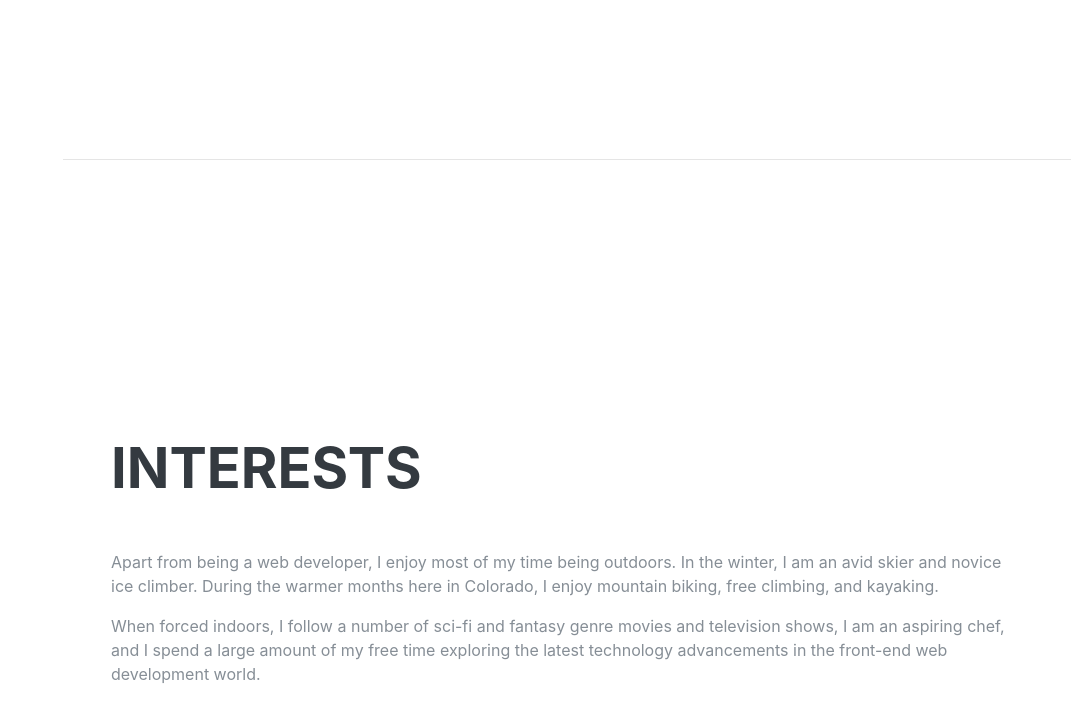
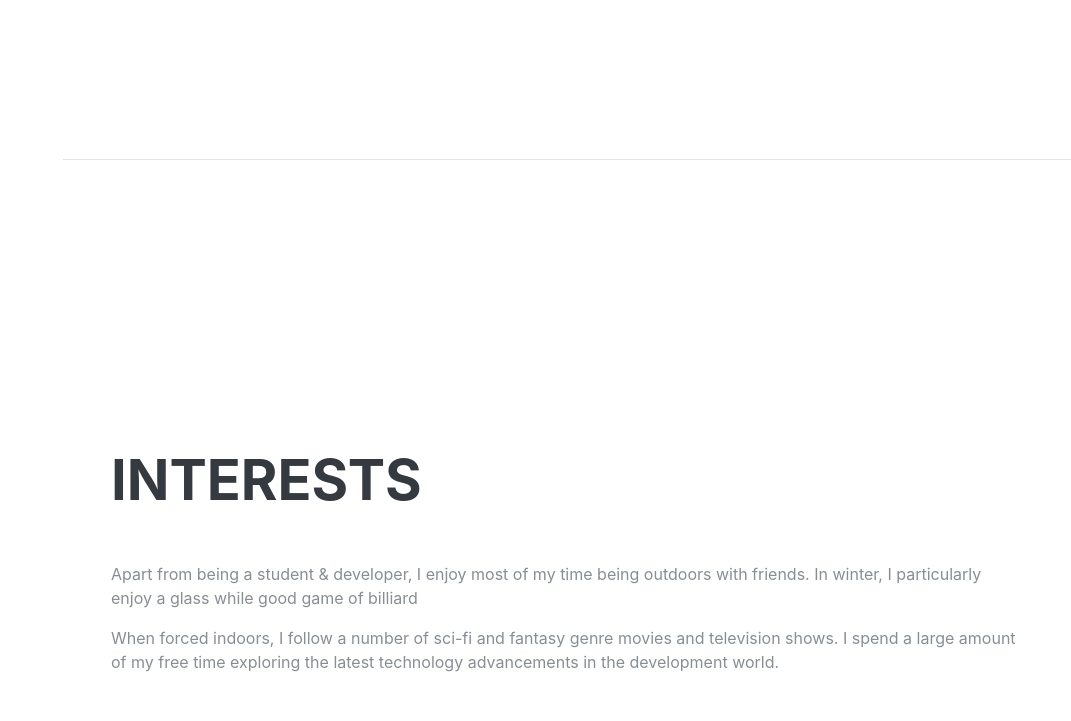
Before and after one commit to Ewskr0/resume, a plain HTML site: page index.html in a window 1280 px wide. Shown: the part 3443-4164 px from the top of the page, without its empty margins (209-1280 px from the left). Drawn offline with Linux system fonts and the light colour scheme; a web font is replaced by a local one.

Commit message:
improving interests

```diff
--- a/index.html
+++ b/index.html
@@ -273,12 +273,11 @@
     <section class="resume-section p-3 p-lg-5 d-flex align-items-center" id="interests">
       <div class="w-100">
         <h2 class="mb-5">Interests</h2>
-        <p>Apart from being a web developer, I enjoy most of my time being outdoors. In the winter, I am an avid skier
-          and novice ice climber. During the warmer months here in Colorado, I enjoy mountain biking, free climbing,
-          and kayaking.</p>
-        <p class="mb-0">When forced indoors, I follow a number of sci-fi and fantasy genre movies and television shows,
-          I am an aspiring chef, and I spend a large amount of my free time exploring the latest technology
-          advancements in the front-end web development world.</p>
+        <p>Apart from being a student & developer, I enjoy most of my time being outdoors with friends.
+            In winter, I particularly enjoy a glass while good game of billiard</p>
+        <p class="mb-0">When forced indoors, I follow a number of sci-fi and fantasy genre movies and television shows.
+          I spend a large amount of my free time exploring the latest technology
+          advancements in the development world.</p>
       </div>
     </section>
 
```
